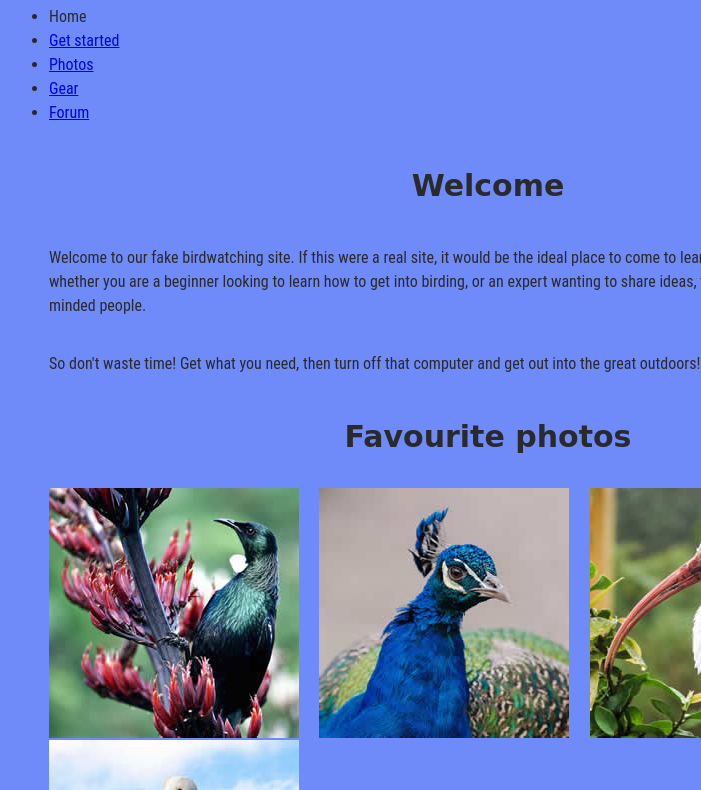
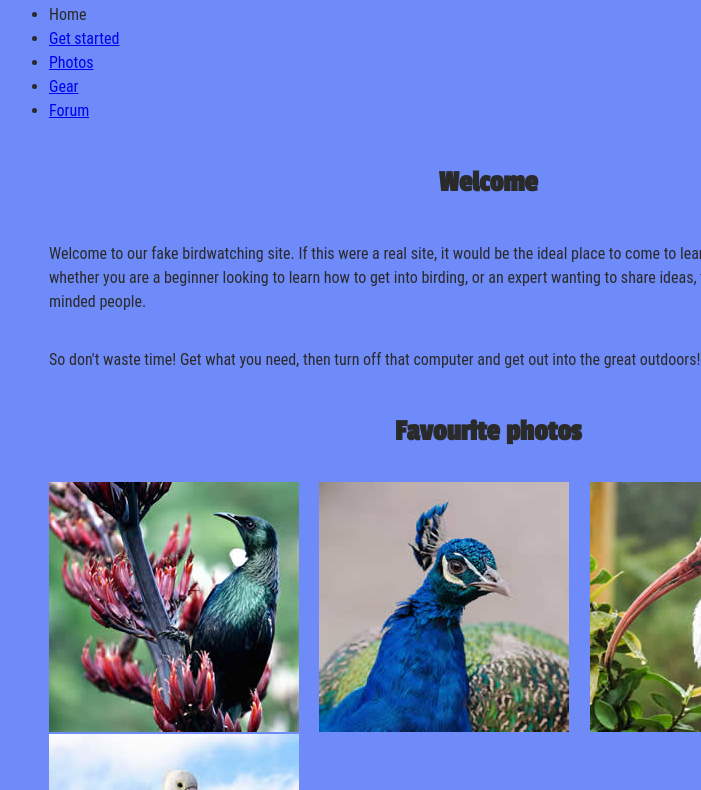
Before and after one commit to hkeegstraUMD/hkeegstraUMD.github.io, a plain HTML site: page lab_3/index.html in a window 1280 px wide. Shown: the part 663-1453 px from the top of the page, without its empty margins (152-853 px from the left). Drawn offline with Linux system fonts and the light colour scheme.

Commit message:
Laptop changes
Text, font

```diff
--- a/lab_3/index.html
+++ b/lab_3/index.html
@@ -4,6 +4,7 @@
     <meta charset="utf-8">
     <title>Birdwatching</title>
     <link href="style.css" rel="stylesheet">
+    <link href="https://fonts.googleapis.com/css?family=Passion+One&display=swap" rel="stylesheet">
 
     <!--[if lt IE 9]>
       <script src="//html5shiv.googlecode.com/svn/trunk/html5.js"></script>
--- a/lab_3/style.css
+++ b/lab_3/style.css
@@ -19,7 +19,7 @@ body {
 /* || typography */
 
 h1, h2, h3 {
-  font-family: 'Cinzel Decorative', cursive;
+  font-family: 'Passion One', cursive;
   color: #2a2a2a;
 }
 
```
